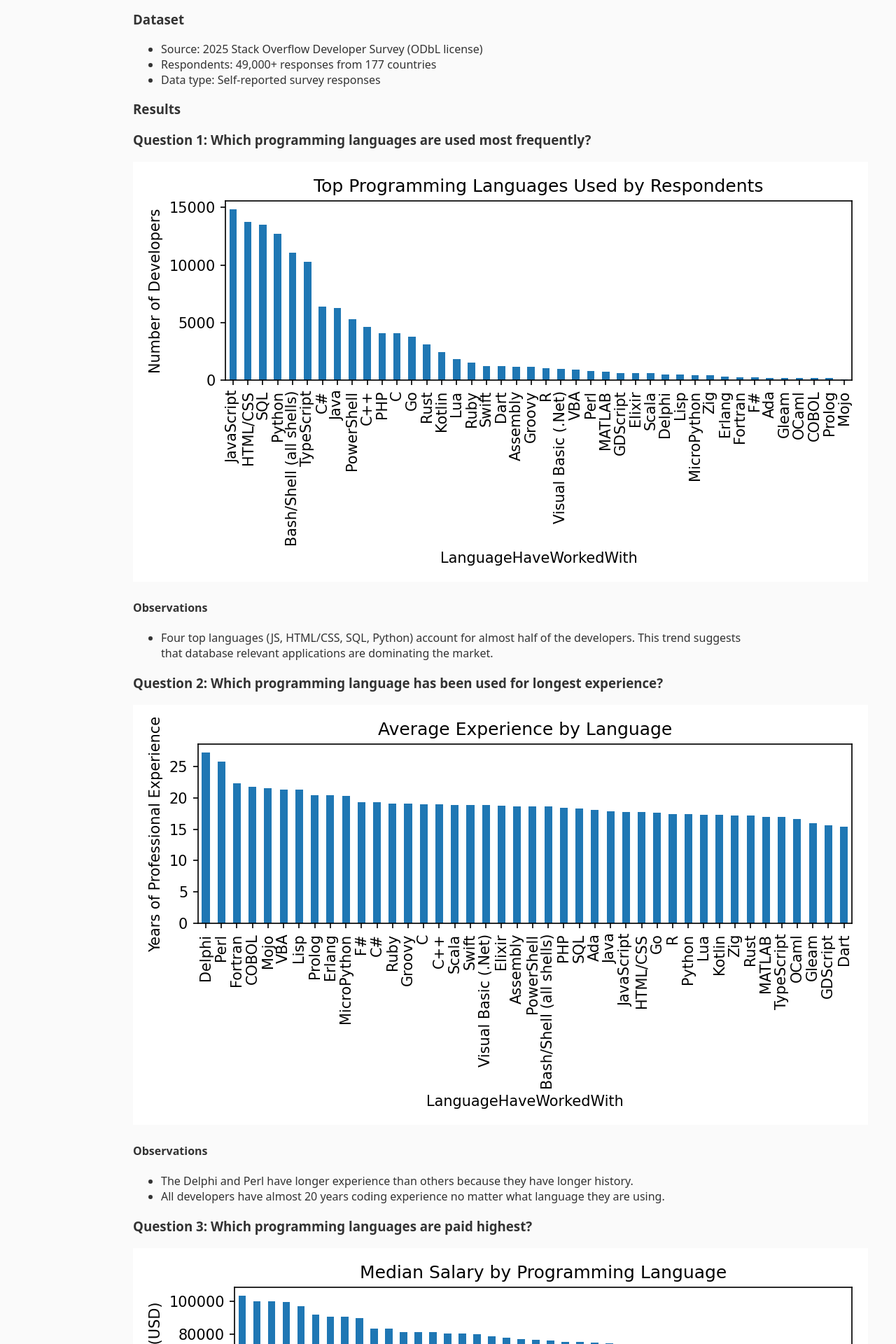
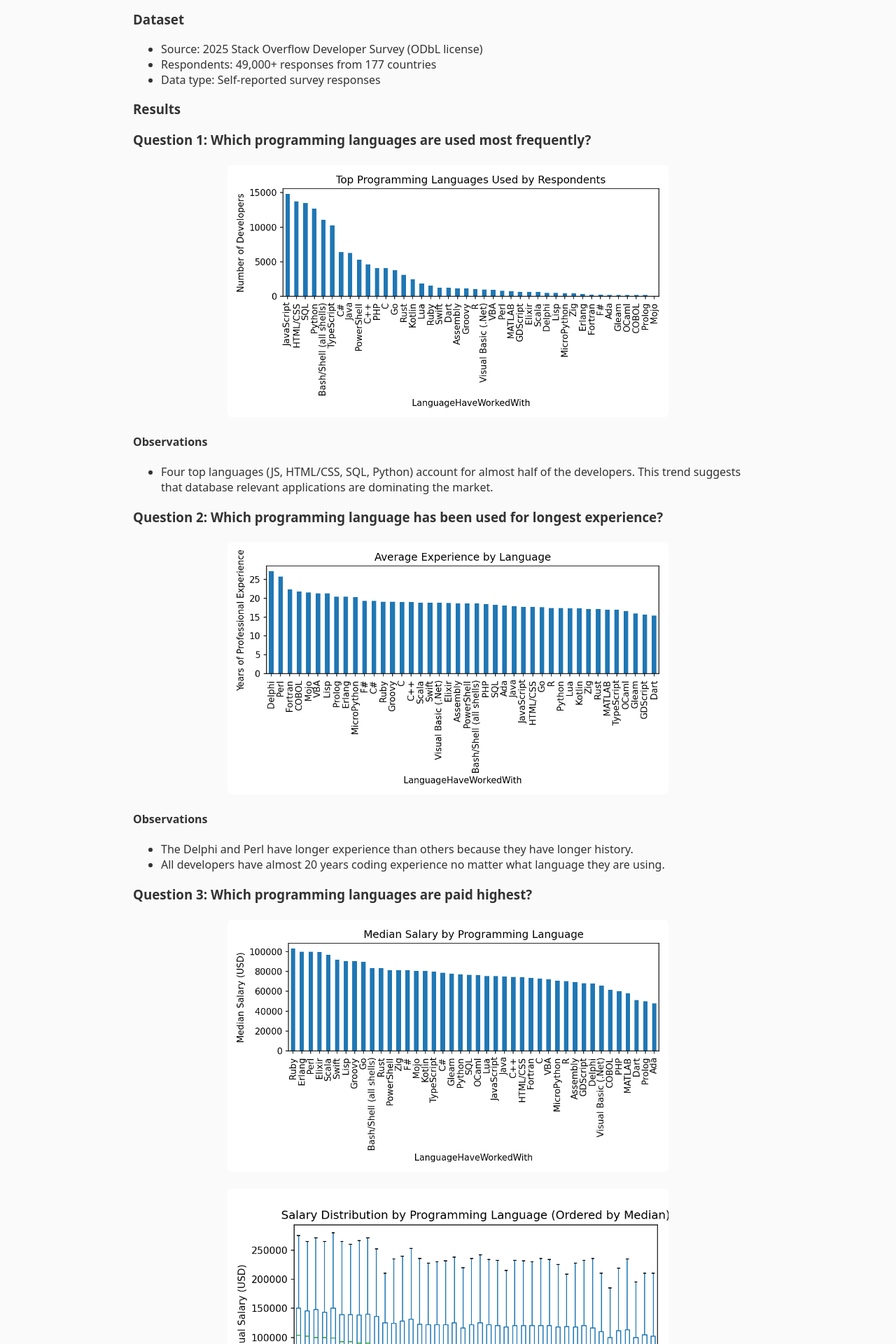
Before and after one commit to ilvfruits/stackoverflow-survey-2025, a Jekyll site: the page built from docs/_posts/2025-12-22-language-trends.md, in a window 1280 px wide. Shown: the part 313-2233 px from the top of the page at 70% size. Built offline with Jekyll 4.4.1, drawn with Linux system fonts in a browser that asks for light colours.

Commit message:
Update style.css

```diff
--- a/docs/assets/css/style.css
+++ b/docs/assets/css/style.css
@@ -89,3 +89,11 @@ code {
 .site-nav a:hover {
   color: #2563eb;
 }
+
+.container img {
+  max-width: 70%;
+  height: auto;
+  display: block;
+  margin: 1.5rem auto;
+  border-radius: 6px;
+}
```
